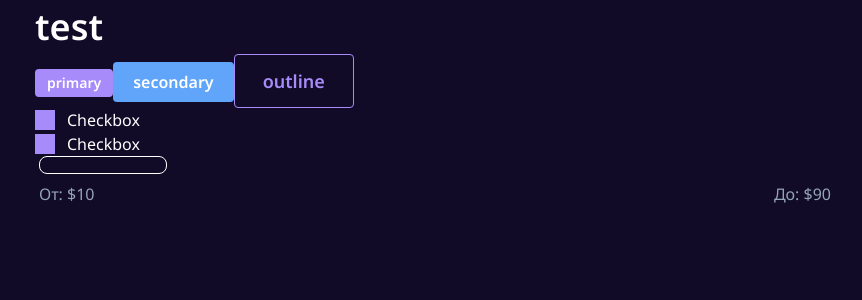
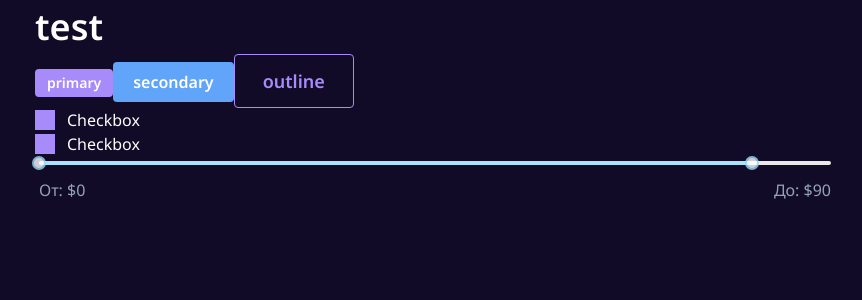
Before and after one commit to Niakrist/filter-client, a Next.js app: page / in a window 1280 px wide. Shown: the top 300 px of the page, without its empty margins (205-1067 px from the left). Built offline with nearby package versions, Linux system fonts and the light colour scheme.

Commit message:
feat: emplement PriceGroup

```diff
--- a/src/components/Filters/Filters.tsx
+++ b/src/components/Filters/Filters.tsx
@@ -1,11 +1,12 @@
 import React from "react";
-import { SearchField, GenreGroup, RatingGroup, Switcher } from "@/components";
+import { SearchField, GenreGroup, RatingGroup, Switcher, PriceGroup } from "@/components";
 import { Platform } from "../PlatformGroup/PlatformGroup";
 
 export const Filters = () => {
   return (
     <div>
       <SearchField />
+      <PriceGroup />
       <GenreGroup />
       <RatingGroup />
       <Switcher />
--- a/src/components/PlatformGroup/PlatformGroup.tsx
+++ b/src/components/PlatformGroup/PlatformGroup.tsx
@@ -13,7 +13,7 @@ export const Platform = () => {
   });
 
   const handleChangePlatform = (item: {label: string, key: string}) => {
-    updateQueryParams('platform', item.key)
+    updateQueryParams('platform', item.key  )
   };
 
   return (
--- /dev/null
+++ b/src/components/PriceGroup/PriceGroup.tsx
@@ -0,0 +1,26 @@
+import { useFilters } from "@/hooks/useFilters";
+import { FilterWrapper, Range } from "@/ui";
+import React from "react";
+
+export const PriceGroup = () => {
+  const { queryParams, updateQueryParams } = useFilters();
+
+  return (
+    <FilterWrapper title="Price from/to">
+      <Range
+        max={100}
+        fromInitialValue={
+          queryParams.minPrice ? Number(queryParams.minPrice) : undefined
+        }
+        toInitialValue={
+          queryParams.maxPrice ? Number(queryParams.maxPrice) : undefined
+        }
+        onChangeFromValue={(value) =>
+          updateQueryParams("minPrice", value.toString())
+        }
+        onChangeToValue={(value) => {
+        //   updateQueryParams("maxPrice", value.toString());
+        }}></Range>
+    </FilterWrapper>
+  );
+};
--- a/src/components/index.ts
+++ b/src/components/index.ts
@@ -9,3 +9,4 @@ export * from './SearchField/SearchField'
 export * from './SkeletonLoader/SkeletonLoader'
 export * from './RatingGroup/RatingGroup'
 export * from './Switcher/Switcher'
+export * from './PriceGroup/PriceGroup'
--- a/src/hooks/useOutside.ts
+++ b/src/hooks/useOutside.ts
@@ -7,14 +7,14 @@ import {
   } from "react";
 
   type TypeOut = {
-    ref: React.RefObject<HTMLElement | null>;
+    ref: any;
     isShow: boolean;
     setIsShow: Dispatch<SetStateAction<boolean>>;
   };
 
   export const useOutside = (initialIsVisible: boolean): TypeOut => {
     const [isShow, setIsShow] = useState(initialIsVisible);
-    const ref = useRef<HTMLElement>(null);
+    const ref = useRef<any>(null);
 
     const handleClickOutside = (event: Event) => {
       if (ref.current && !ref.current.contains(event.target as Node)) {
--- a/src/ui/Range/Range.module.css
+++ b/src/ui/Range/Range.module.css
@@ -1,11 +1,3 @@
-.slider {
-    width: 128px; /* w-32 */
-    border-radius: 8px; /* rounded-lg */
-    border: 1px solid #fff;
-    padding: 8px 16px; /* px-4 py-2 */
-    outline: none;
-    transition: all 0.2s ease;
-  }
 
   .container {
     width: 100%;
--- a/src/ui/Range/Range.tsx
+++ b/src/ui/Range/Range.tsx
@@ -1,13 +1,14 @@
 "use client";
+import React, { useEffect, useState } from "react";
+import Slider from "rc-slider";
+import "rc-slider/assets/index.css";
 import { useDebounce } from "@/hooks/useDebounce";
-import Slider from "rc-slider";
-import React, { useEffect, useState } from "react";
 import styles from "./Range.module.css";
 
 interface IRangeProps {
   min?: number;
   max: number;
-  formInitialValue?: number;
+  fromInitialValue?: number;
   toInitialValue?: number;
   onChangeFromValue: (value: number) => void;
   onChangeToValue: (value: number) => void;
@@ -18,10 +19,10 @@ export const Range: React.FC<IRangeProps> = ({
   max,
   onChangeFromValue,
   onChangeToValue,
-  formInitialValue = 0,
+  fromInitialValue = 0,
   toInitialValue = max,
 }) => {
-  const [fromValue, setFormValue] = useState(formInitialValue);
+  const [fromValue, setFormValue] = useState(fromInitialValue);
   const [toValue, setToValue] = useState(toInitialValue);
 
   const debouncedFromValue = useDebounce(fromValue, 500);
@@ -36,14 +37,18 @@ export const Range: React.FC<IRangeProps> = ({
     onChangeToValue(debouncedTovalue);
   }, [debouncedTovalue]);
 
+  useEffect(() => {
+    setToValue(toInitialValue);
+    setFormValue(fromInitialValue);
+  }, [toInitialValue, fromInitialValue]);
+
   return (
     <div className={styles.container}>
       <Slider
-        className={styles.slider}
         range
         min={min}
         max={max}
-        defaultValue={[formInitialValue, toInitialValue]}
+        value={[fromValue, toValue]}
         onChange={(value) => {
           if (typeof value === "object") {
             setFormValue(value[0]);
@@ -52,8 +57,8 @@ export const Range: React.FC<IRangeProps> = ({
         }}
       />
       <div className={styles.range}>
-        <span>От: ${formInitialValue}</span>
-        <span>До: ${toInitialValue}</span>
+        <span>От: ${fromValue}</span>
+        <span>До: ${toValue}</span>
       </div>
     </div>
   );
```
Also changed, not shown: src/components/PriceGroup/PriceGroup.module.css (added).
